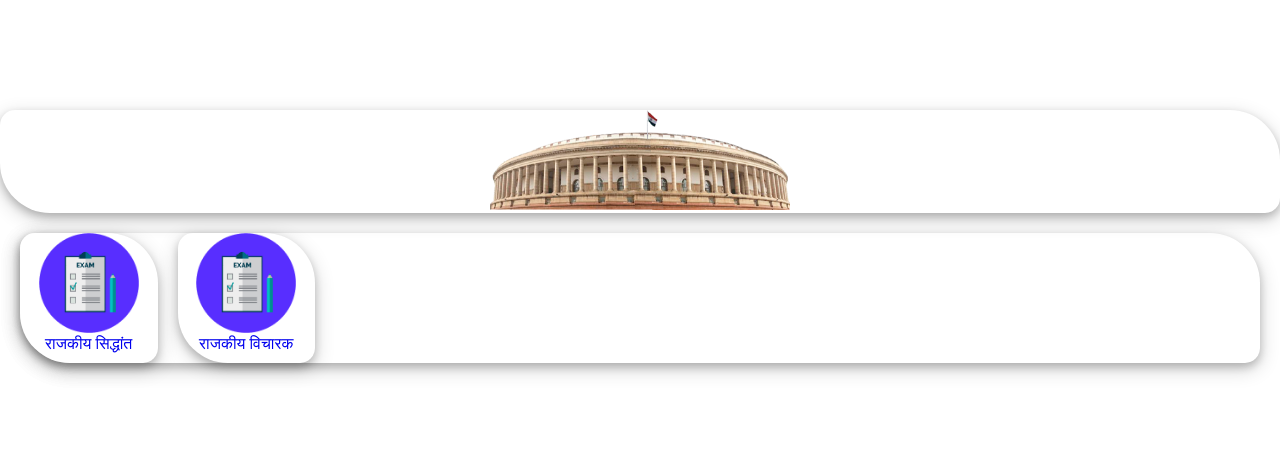
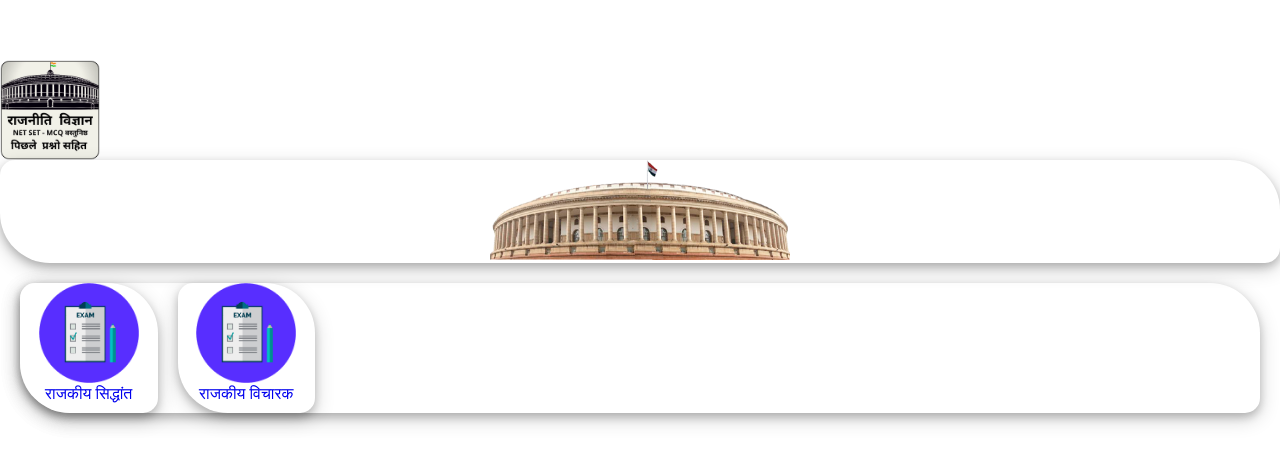
Before and after one commit to caresofts/Netsetapp, a plain HTML site: page index.html in a window 1280 px wide. Shown: the part 154-622 px from the top of the page. Drawn offline with nearby package versions, Linux system fonts and the light colour scheme.

Commit message:
Update index.html

```diff
--- a/index.html
+++ b/index.html
@@ -12,6 +12,8 @@
 <body>
 <!-- partial:index.partial.html -->
 <head>
+
+<img src="src/ica.png"  width="100" height="100">
   </header>
 
 <a class="gallery__item"><center><img src="src/hh.png"  width="300" height="100"></center></a>
```
